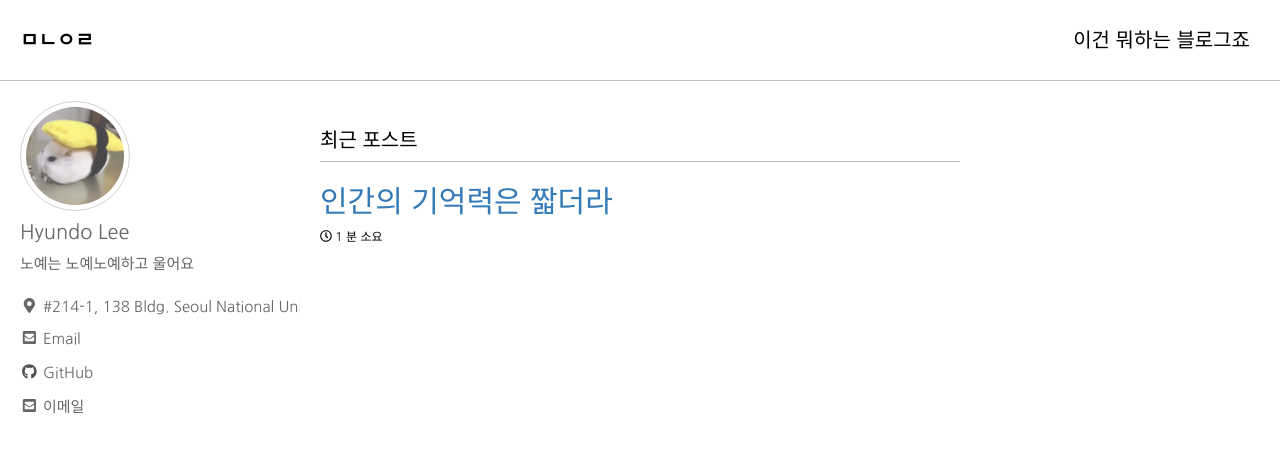
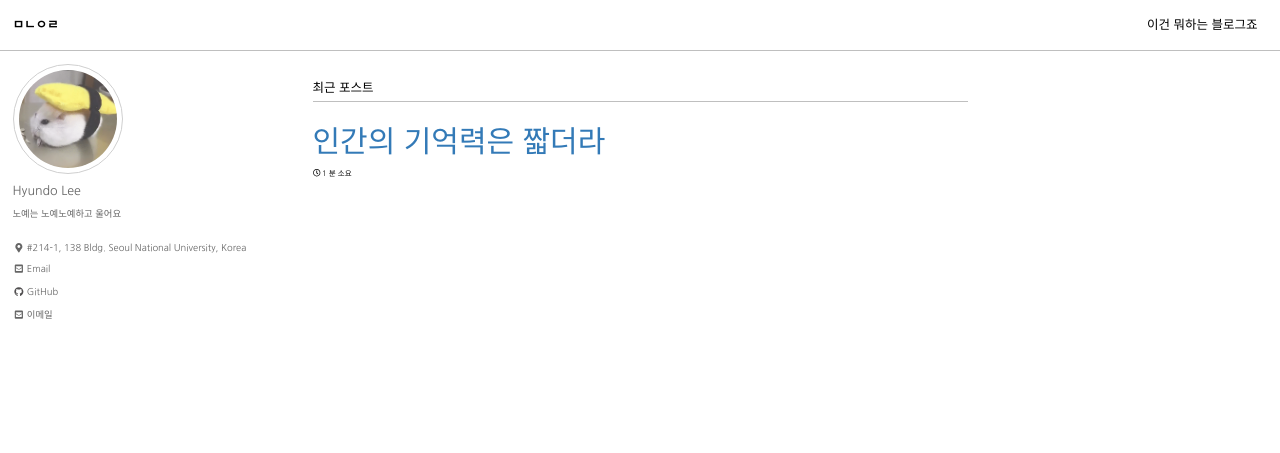
Before and after one commit to illhyhl1111/PPPP.github.io, a Jekyll site: the page built from index.html, in a window 1280 px wide and 900 px high. Shown: the top 453 px of the window. Built offline with Jekyll 4.4.1, drawn with Linux system fonts in a browser that asks for light colours; nearby versions of some CDN libraries; the list of posts is cut into pages by our own code.

Commit message:
em이 잘못했네
그렇네

```diff
--- a/_includes/head/custom.html
+++ b/_includes/head/custom.html
@@ -8,7 +8,7 @@
 <script src="https://maxcdn.bootstrapcdn.com/bootstrap/3.3.7/js/bootstrap.min.js"></script>
 <style>
     @import url(http://fonts.googleapis.com/earlyaccess/nanumgothic.css);
-    body{font-family: 나눔고딕, NanumGothic, 'Nanum Gothic', Nanumbarungothic, arial, verdana, sans-serif; font-size: 20px;}
+    body{font-family: 나눔고딕, NanumGothic, 'Nanum Gothic', Nanumbarungothic, arial, verdana, sans-serif; font-size: 1.25em;}
 </style>
 <!--style type="text/css">
     .Layer1 {
```
